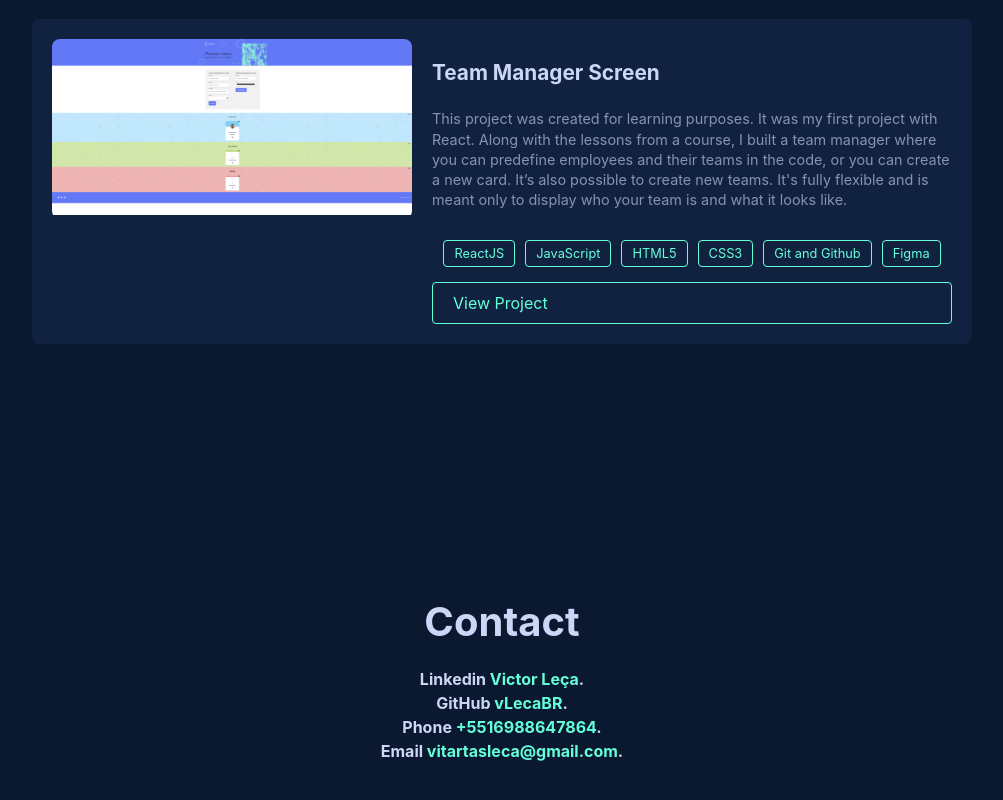
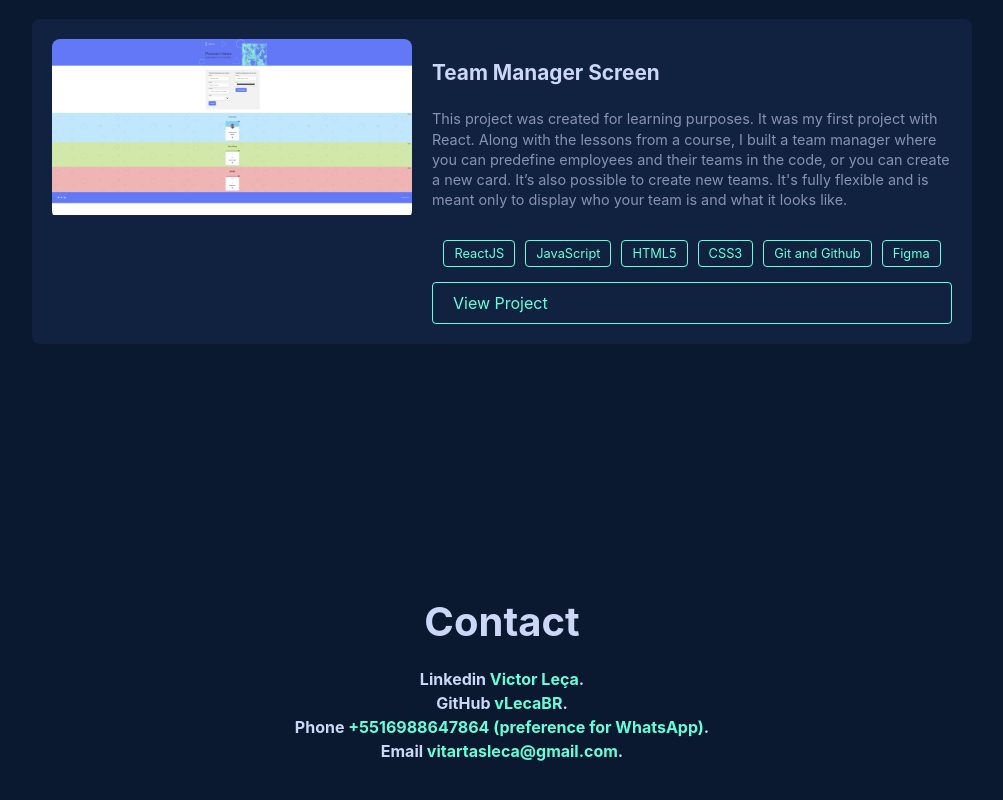
Before and after one commit to vLecaBR/my-portfolio, a React (Create React App) app: page / in a window 1280 px wide. Shown: the part 3424-4224 px from the top of the page, without its empty margins (138-1141 px from the left). Built offline with nearby package versions, Linux system fonts and the light colour scheme.

Commit message:
whatsapp

```diff
--- a/src/components/Contact.js
+++ b/src/components/Contact.js
@@ -8,7 +8,7 @@ const Contact = () => (
       <h4>
         Linkedin <Email href="https://www.linkedin.com/in/victor-leca-vlkbr/">Victor Leça</Email>. <br></br>
         GitHub <Email href="https://github.com/vLecaBR">vLecaBR</Email>. <br></br>
-        Phone <Email href="tel:+5516988647864">+5516988647864</Email>. <br></br>
+        Phone <Email href="tel:+5516988647864">+5516988647864 (preference for WhatsApp)</Email>. <br></br>
         Email <Email href="mailto:vitartasleca@gmail.com">vitartasleca@gmail.com</Email>.
       </h4>
     </Text>
```
